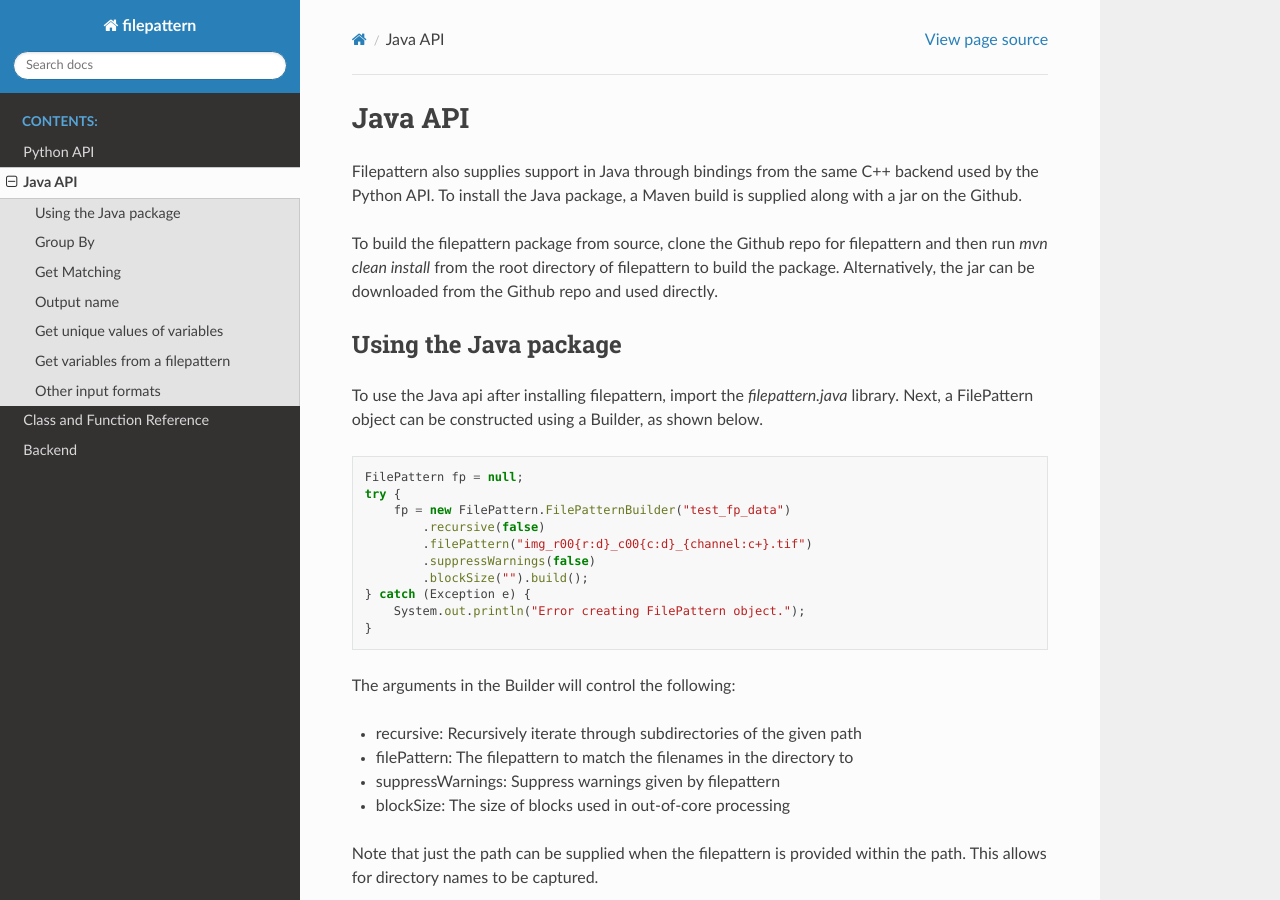
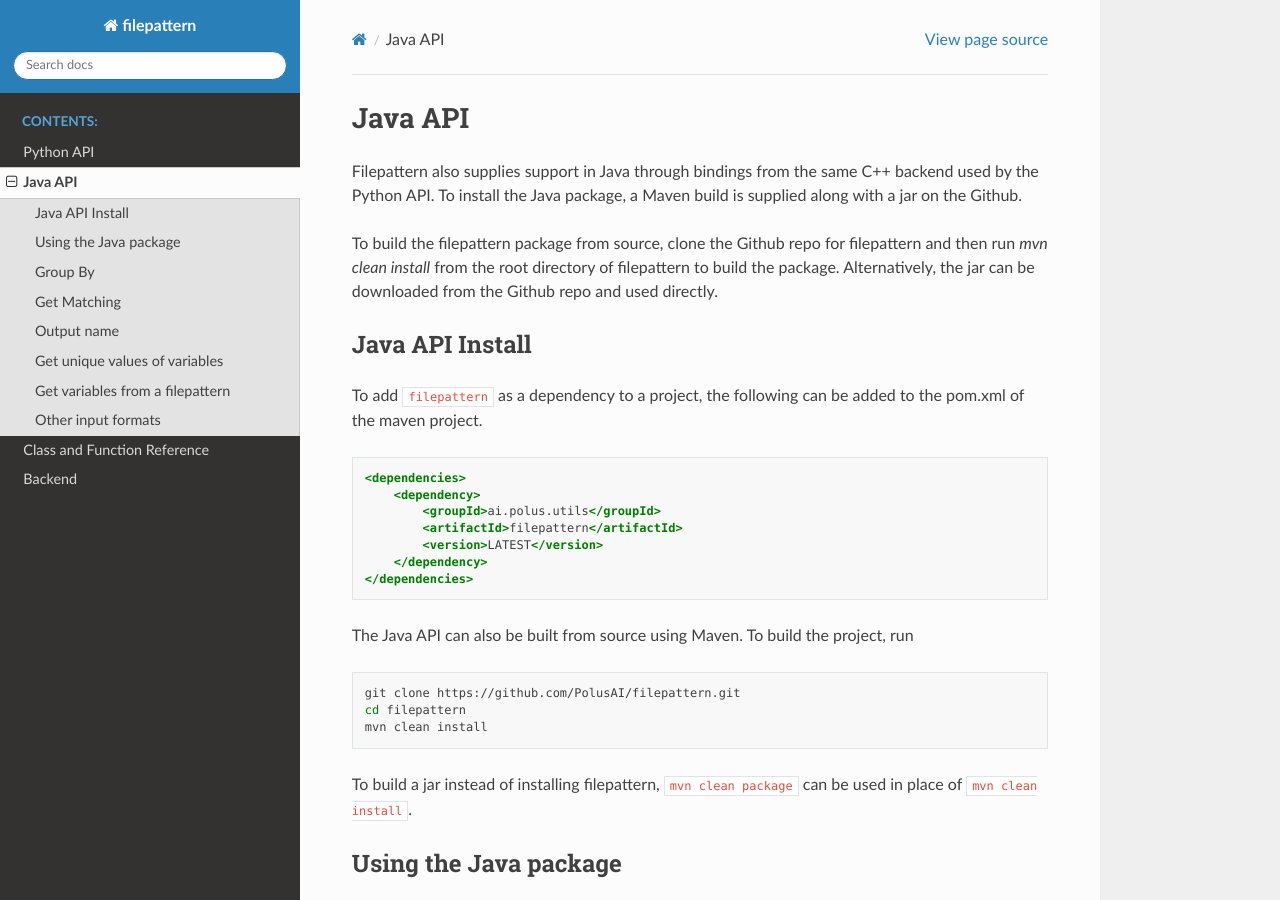
Before and after one commit to PolusAI/filepattern, a Sphinx documentation site: the page built from docs/source/Java.rst, in a window 1280 px wide and 900 px high. Built offline with Sphinx 7.4.7 and the Read the Docs theme 2.0.0, drawn with Linux system fonts in a browser that asks for light colours.

Commit message:
Add documentation for installing java artifact through Maven

```diff
--- a/docs/source/Java.rst
+++ b/docs/source/Java.rst
@@ -9,6 +9,33 @@ To build the filepattern package from source, clone the Github repo for filepatt
 from the root directory of filepattern to build the package. Alternatively, the jar can be downloaded from the Github repo
 and used directly.
 
+~~~~~~~~~~~~~~~~
+Java API Install
+~~~~~~~~~~~~~~~~
+
+To add ``filepattern`` as a dependency to a project, the following can be added to the pom.xml of the maven project.
+
+.. code-block:: xml
+
+    <dependencies>
+        <dependency>
+            <groupId>ai.polus.utils</groupId>
+            <artifactId>filepattern</artifactId>
+            <version>LATEST</version>
+        </dependency>
+    </dependencies>
+
+
+The Java API can also be built from source using Maven. To build the project, run
+
+.. code-block:: bash
+
+    git clone https://github.com/PolusAI/filepattern.git
+    cd filepattern
+    mvn clean install
+
+
+To build a jar instead of installing filepattern, ``mvn clean package`` can be used in place of ``mvn clean install``.
 
 ~~~~~~~~~~~~~~~~~~~~~~
 Using the Java package
```
Also changed, not shown: README.md (+14 -1 lines).
